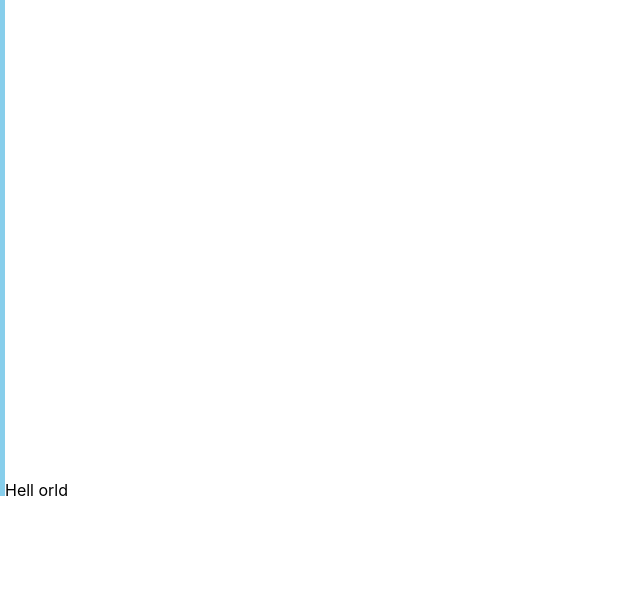
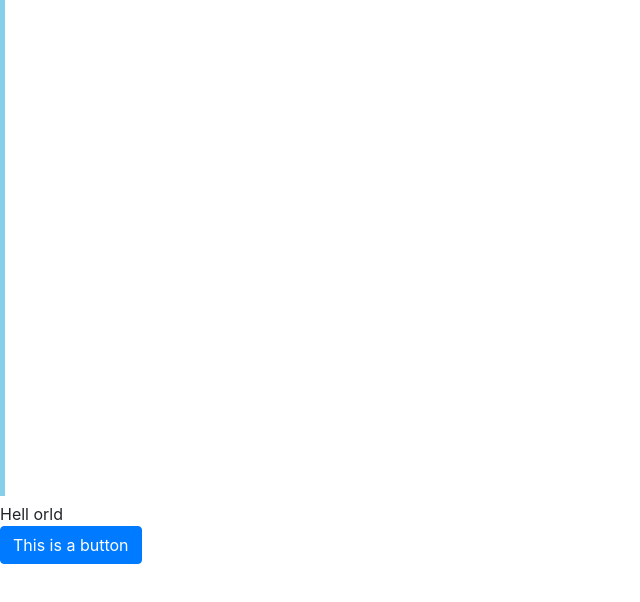
Before and after one commit to StavrosDimos/sortingvisualiser, a React (Create React App) app: page / in a window 1280 px wide. Shown: the top 602 px of the page, without its empty margins (0-640 px from the left). Built offline with nearby package versions, Linux system fonts and the light colour scheme.

Commit message:
added bootstrap libraries

```diff
--- a/package.json
+++ b/package.json
@@ -7,7 +7,9 @@
     "@testing-library/jest-dom": "^5.11.5",
     "@testing-library/react": "^11.1.1",
     "@testing-library/user-event": "^12.2.0",
+    "bootstrap": "^4.5.3",
     "react": "^17.0.1",
+    "react-bootstrap": "^1.4.0",
     "react-dom": "^17.0.1",
     "react-scripts": "^4.0.0",
     "web-vitals": "^0.2.4"
--- a/src/components/counterTempComponent.jsx
+++ b/src/components/counterTempComponent.jsx
@@ -1,4 +1,6 @@
 import React, { Component } from 'react';
+import Button from 'react-bootstrap/Button'
+import 'bootstrap/dist/css/bootstrap.min.css'
 
 class Counter extends Component {
     state = {
@@ -9,11 +11,13 @@
     render(){
         return (
             <React.Fragment>
-                <div>
+
                 <div style={{display: "inline-block", width: this.state.width, height: this.state.height, backgroundColor: 'skyblue'}}>
                 </div>
+                <div>
                 Hell orld
                 </div>
+                <Button>This is a button</Button>
 
             </React.Fragment>
             );
```
Also changed, not shown: 1 other file (tests, documents, lock files or other folders).
